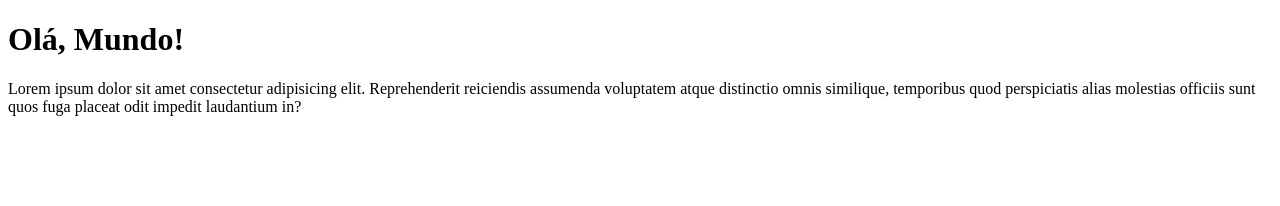
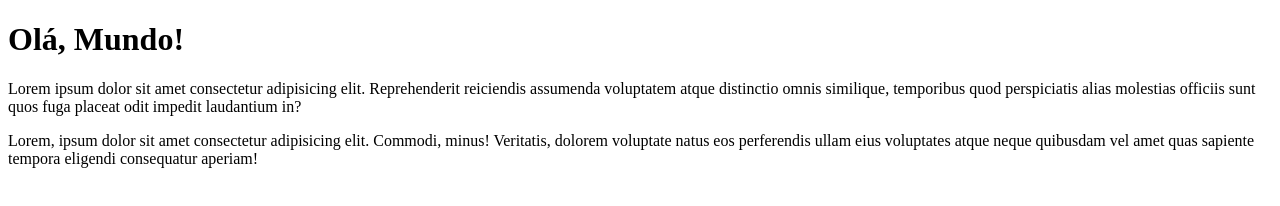
Before and after one commit to juandrade085/Ola-Mundo, a plain HTML site: page site-exemplo/index.html in a window 1280 px wide. Drawn offline with Linux system fonts and the light colour scheme.

Commit message:
um parágrafo adicionado

```diff
--- a/site-exemplo/index.html
+++ b/site-exemplo/index.html
@@ -8,5 +8,6 @@
 <body>
     <h1>Olá, Mundo!</h1>
     <p>Lorem ipsum dolor sit amet consectetur adipisicing elit. Reprehenderit reiciendis assumenda voluptatem atque distinctio omnis similique, temporibus quod perspiciatis alias molestias officiis sunt quos fuga placeat odit impedit laudantium in?</p>
+    <p>Lorem, ipsum dolor sit amet consectetur adipisicing elit. Commodi, minus! Veritatis, dolorem voluptate natus eos perferendis ullam eius voluptates atque neque quibusdam vel amet quas sapiente tempora eligendi consequatur aperiam!</p>
 </body>
 </html>
```
